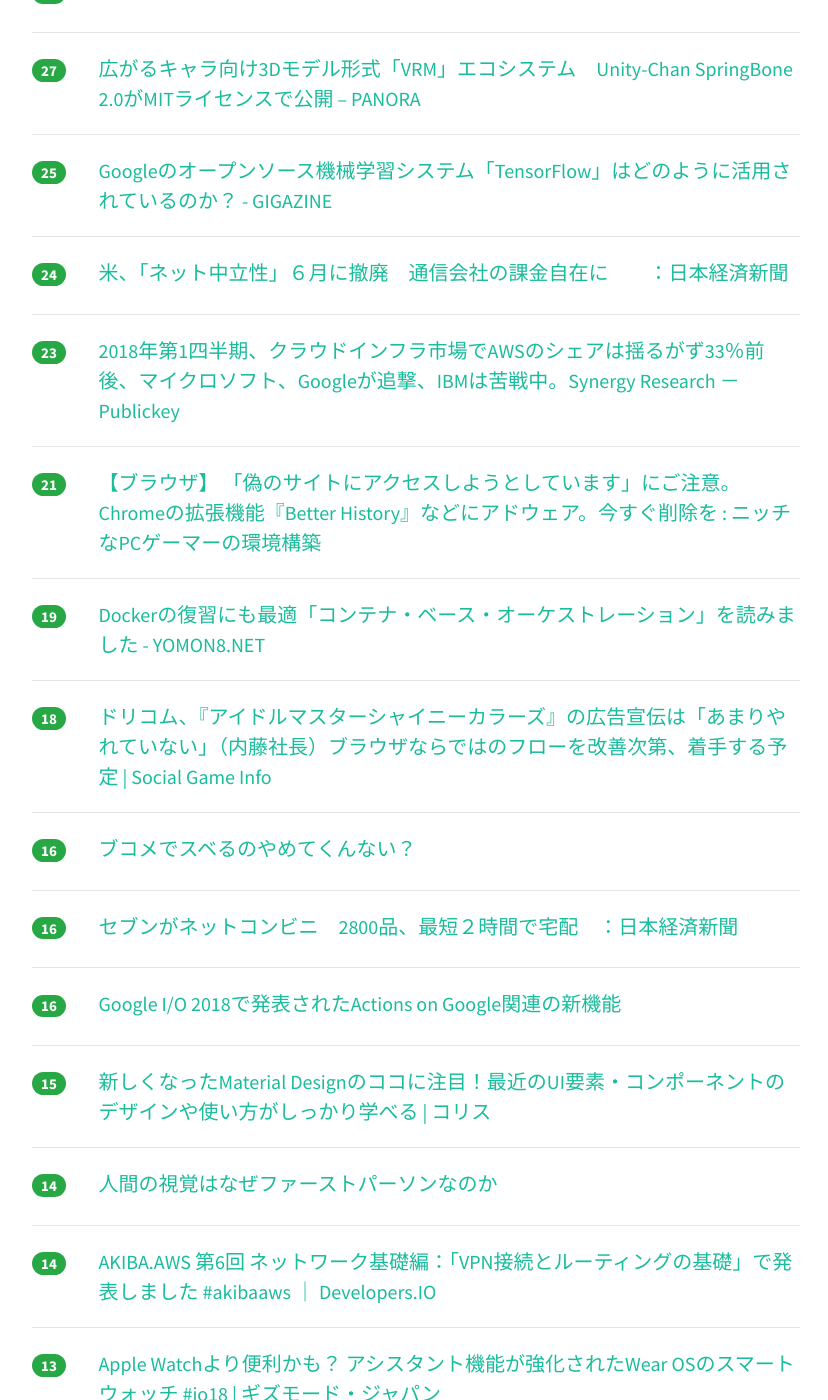
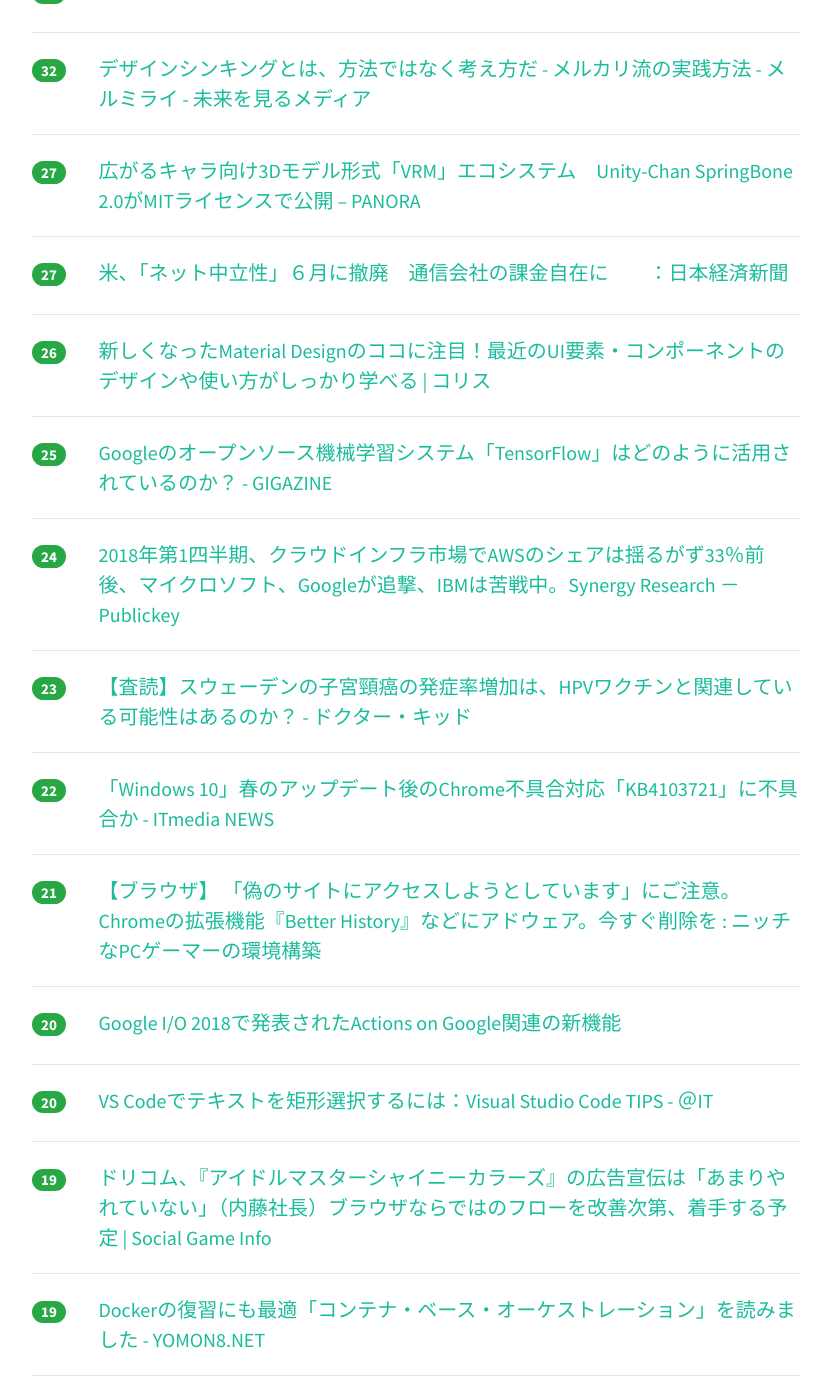
Before and after one commit to yatta47/hatena-matome-site, a Jekyll site: the page built from _posts/2018-05-11-hatena.md, in a window 1280 px wide and 1400 px high, scrolled down 1599 px. Shown: the whole window, without its empty margins (224-1052 px from the left). Built offline with Jekyll 4.4.1, drawn with Linux system fonts in a browser that asks for light colours; nearby versions of some CDN libraries; some of the changed text lies outside the part shown.

Commit message:
Updated 2018-05-11

```diff
--- a/_posts/2018-05-11-hatena.md
+++ b/_posts/2018-05-11-hatena.md
@@ -1,29 +1,39 @@
 ---
 layout: post
 title:  "2018-05-11 はてぶIT"
-date:   2018-05-11 12:01:55
+date:   2018-05-11 13:01:45
 tags: [it-hotentry]
 ---
-31 件のデータあり
+35 件のデータあり
 
 <hr><div class="row">
-<div class="col-1"><span class="badge badge-pill badge-success h2">256</span></div>
+<div class="col-1"><span class="badge badge-pill badge-success h2">340</span></div>
+<div class="col-11"><a href='http://embryo.hatenadiary.com/entry/2017/11/21/152225' target='_blank'>DNSの仕組みと調査方法について - embryo</a></div>
+</div>
+<hr>
+<div class="row">
+<div class="col-1"><span class="badge badge-pill badge-success h2">280</span></div>
 <div class="col-11"><a href='http://www.geekpage.jp/blog/?id=2018-5-10-1' target='_blank'>IPv6本 脱稿しました:Geekなぺーじ</a></div>
 </div>
 <hr>
 <div class="row">
-<div class="col-1"><span class="badge badge-pill badge-success h2">230</span></div>
-<div class="col-11"><a href='http://embryo.hatenadiary.com/entry/2017/11/21/152225' target='_blank'>DNSの仕組みと調査方法について - embryo</a></div>
+<div class="col-1"><span class="badge badge-pill badge-success h2">87</span></div>
+<div class="col-11"><a href='https://qiita.com/takasek/items/490370ebc1ffb09f106e' target='_blank'>コンパイルエラーやランタイムエラーを直していくだけでiOSアプリの作り方がわかるプロジェクト - Qiita</a></div>
 </div>
 <hr>
 <div class="row">
-<div class="col-1"><span class="badge badge-pill badge-success h2">58</span></div>
+<div class="col-1"><span class="badge badge-pill badge-success h2">63</span></div>
 <div class="col-11"><a href='https://speakerdeck.com/jepa/20180510-2' target='_blank'>dマガジン技術/20180510 // Speaker Deck</a></div>
 </div>
 <hr>
 <div class="row">
-<div class="col-1"><span class="badge badge-pill badge-success h2">58</span></div>
-<div class="col-11"><a href='https://qiita.com/takasek/items/490370ebc1ffb09f106e' target='_blank'>コンパイルエラーやランタイムエラーを直していくだけでiOSアプリの作り方がわかるプロジェクト - Qiita</a></div>
+<div class="col-1"><span class="badge badge-pill badge-success h2">56</span></div>
+<div class="col-11"><a href='https://gigazine.net/news/20180511-mapbox/' target='_blank'>「Googleマップ1強」の状況で独自のセースルポイントを武器に拡大を図る新興オンラインマップサービスの存在 - GIGAZINE</a></div>
+</div>
+<hr>
+<div class="row">
+<div class="col-1"><span class="badge badge-pill badge-success h2">55</span></div>
+<div class="col-11"><a href='http://tsudoi.org/guide/detail/0.html' target='_blank'>ソースコードの形状ルール | 吉本式コーディング</a></div>
 </div>
 <hr>
 <div class="row">
@@ -33,7 +43,17 @@ tags: [it-hotentry]
 <hr>
 <div class="row">
 <div class="col-1"><span class="badge badge-pill badge-success h2">44</span></div>
+<div class="col-11"><a href='https://news.yahoo.co.jp/byline/shinoharashuji/20180510-00085065/' target='_blank'>ソフトバンクの『＋メッセージ』で「メールが消えた」報告が相次ぐ。アプリは配信停止に(篠原修司) - 個人 - Yahoo!ニュース</a></div>
+</div>
+<hr>
+<div class="row">
+<div class="col-1"><span class="badge badge-pill badge-success h2">44</span></div>
 <div class="col-11"><a href='https://blog.mwed.info/posts/use_embulk_for_db_mask.html' target='_blank'>Embulk+Digdagを利用して、個人情報を考慮したマスク処理を開発用DBに行う — みんなのウェディングエンジニアリングブログ</a></div>
+</div>
+<hr>
+<div class="row">
+<div class="col-1"><span class="badge badge-pill badge-success h2">43</span></div>
+<div class="col-11"><a href='http://threeprogramming.lolipop.jp/blog/?p=1144' target='_blank'>月刊: Kaggleは役に立たない | threecourse's memo</a></div>
 </div>
 <hr>
 <div class="row">
@@ -42,43 +62,38 @@ tags: [it-hotentry]
 </div>
 <hr>
 <div class="row">
-<div class="col-1"><span class="badge badge-pill badge-success h2">40</span></div>
-<div class="col-11"><a href='https://news.yahoo.co.jp/byline/shinoharashuji/20180510-00085065/' target='_blank'>ソフトバンクの『＋メッセージ』で「メールが消えた」報告が相次ぐ。アプリは配信停止に(篠原修司) - 個人 - Yahoo!ニュース</a></div>
-</div>
-<hr>
-<div class="row">
-<div class="col-1"><span class="badge badge-pill badge-success h2">40</span></div>
-<div class="col-11"><a href='https://gigazine.net/news/20180511-mapbox/' target='_blank'>「Googleマップ1強」の状況で独自のセースルポイントを武器に拡大を図る新興オンラインマップサービスの存在 - GIGAZINE</a></div>
-</div>
-<hr>
-<div class="row">
 <div class="col-1"><span class="badge badge-pill badge-success h2">37</span></div>
 <div class="col-11"><a href='https://wslash.com/?p=4654' target='_blank'>ITインフラ業界にとっての深夜アニメは「接待ゴルフ」のようなものなのか？ - P2P today ダブルスラッシュ</a></div>
 </div>
 <hr>
 <div class="row">
-<div class="col-1"><span class="badge badge-pill badge-success h2">37</span></div>
-<div class="col-11"><a href='http://threeprogramming.lolipop.jp/blog/?p=1144' target='_blank'>月刊: Kaggleは役に立たない | threecourse's memo</a></div>
-</div>
-<hr>
-<div class="row">
-<div class="col-1"><span class="badge badge-pill badge-success h2">35</span></div>
+<div class="col-1"><span class="badge badge-pill badge-success h2">36</span></div>
 <div class="col-11"><a href='https://www.buzzfeed.com/jp/yuikashima/iphone-default-hack' target='_blank'>iPhoneのデフォルト機能ってこんなに進化してたの…！！！！！？？？？</a></div>
 </div>
 <hr>
 <div class="row">
-<div class="col-1"><span class="badge badge-pill badge-success h2">32</span></div>
-<div class="col-11"><a href='http://tsudoi.org/guide/detail/0.html' target='_blank'>ソースコードの形状ルール | 吉本式コーディング</a></div>
+<div class="col-1"><span class="badge badge-pill badge-success h2">34</span></div>
+<div class="col-11"><a href='https://gigazine.net/news/20180511-six-traits-high-potential-personality/' target='_blank'>「仕事ができる人」が持つ6つの特徴とは？ - GIGAZINE</a></div>
 </div>
 <hr>
 <div class="row">
-<div class="col-1"><span class="badge badge-pill badge-success h2">28</span></div>
-<div class="col-11"><a href='https://gigazine.net/news/20180511-six-traits-high-potential-personality/' target='_blank'>「仕事ができる人」が持つ6つの特徴とは？ - GIGAZINE</a></div>
+<div class="col-1"><span class="badge badge-pill badge-success h2">32</span></div>
+<div class="col-11"><a href='http://www.mermirai.com/entry/designthinking' target='_blank'>デザインシンキングとは、方法ではなく考え方だ - メルカリ流の実践方法 - メルミライ - 未来を見るメディア</a></div>
 </div>
 <hr>
 <div class="row">
 <div class="col-1"><span class="badge badge-pill badge-success h2">27</span></div>
 <div class="col-11"><a href='http://panora.tokyo/61196/' target='_blank'>広がるキャラ向け3Dモデル形式「VRM」エコシステム　Unity-Chan SpringBone 2.0がMITライセンスで公開 – PANORA</a></div>
+</div>
+<hr>
+<div class="row">
+<div class="col-1"><span class="badge badge-pill badge-success h2">27</span></div>
+<div class="col-11"><a href='https://www.nikkei.com/article/DGXMZO30352880R10C18A5000000/' target='_blank'>米、「ネット中立性」６月に撤廃　通信会社の課金自在に　　：日本経済新聞</a></div>
+</div>
+<hr>
+<div class="row">
+<div class="col-1"><span class="badge badge-pill badge-success h2">26</span></div>
+<div class="col-11"><a href='https://coliss.com/articles/build-websites/operation/design/about-material-design-2018.html' target='_blank'>新しくなったMaterial Designのココに注目！最近のUI要素・コンポーネントのデザインや使い方がしっかり学べる | コリス</a></div>
 </div>
 <hr>
 <div class="row">
@@ -88,12 +103,17 @@ tags: [it-hotentry]
 <hr>
 <div class="row">
 <div class="col-1"><span class="badge badge-pill badge-success h2">24</span></div>
-<div class="col-11"><a href='https://www.nikkei.com/article/DGXMZO30352880R10C18A5000000/' target='_blank'>米、「ネット中立性」６月に撤廃　通信会社の課金自在に　　：日本経済新聞</a></div>
+<div class="col-11"><a href='https://www.publickey1.jp/blog/18/20181aws33googleibmsynergy_research.html' target='_blank'>2018年第1四半期、クラウドインフラ市場でAWSのシェアは揺るがず33％前後、マイクロソフト、Googleが追撃、IBMは苦戦中。Synergy Research － Publickey</a></div>
 </div>
 <hr>
 <div class="row">
 <div class="col-1"><span class="badge badge-pill badge-success h2">23</span></div>
-<div class="col-11"><a href='https://www.publickey1.jp/blog/18/20181aws33googleibmsynergy_research.html' target='_blank'>2018年第1四半期、クラウドインフラ市場でAWSのシェアは揺るがず33％前後、マイクロソフト、Googleが追撃、IBMは苦戦中。Synergy Research － Publickey</a></div>
+<div class="col-11"><a href='http://www.dr-kid.net/entry/2018/05/10/%E3%80%90%E6%9F%BB%E8%AA%AD%E3%80%91%E3%82%B9%E3%82%A6%E3%82%A7%E3%83%BC%E3%83%87%E3%83%B3%E3%81%AE%E5%AD%90%E5%AE%AE%E9%A0%B8%E7%99%8C%E3%81%AE%E7%99%BA%E7%97%87%E7%8E%87%E5%A2%97%E5%8A%A0%E3%81%AF%E3%80%81HPV' target='_blank'>【査読】スウェーデンの子宮頸癌の発症率増加は、HPVワクチンと関連している可能性はあるのか？ - ドクター・キッド</a></div>
+</div>
+<hr>
+<div class="row">
+<div class="col-1"><span class="badge badge-pill badge-success h2">22</span></div>
+<div class="col-11"><a href='http://www.itmedia.co.jp/news/articles/1805/11/news071.html' target='_blank'>「Windows 10」春のアップデート後のChrome不具合対応「KB4103721」に不具合か - ITmedia NEWS</a></div>
 </div>
 <hr>
 <div class="row">
@@ -102,33 +122,33 @@ tags: [it-hotentry]
 </div>
 <hr>
 <div class="row">
+<div class="col-1"><span class="badge badge-pill badge-success h2">20</span></div>
+<div class="col-11"><a href='https://www.eisbahn.jp/yoichiro/2018/05/aog_io_2018.html' target='_blank'>Google I/O 2018で発表されたActions on Google関連の新機能</a></div>
+</div>
+<hr>
+<div class="row">
+<div class="col-1"><span class="badge badge-pill badge-success h2">20</span></div>
+<div class="col-11"><a href='http://www.atmarkit.co.jp/ait/articles/1805/11/news022.html' target='_blank'>VS Codeでテキストを矩形選択するには：Visual Studio Code TIPS - ＠IT</a></div>
+</div>
+<hr>
+<div class="row">
+<div class="col-1"><span class="badge badge-pill badge-success h2">19</span></div>
+<div class="col-11"><a href='http://gamebiz.jp/?p=210529' target='_blank'>ドリコム、『アイドルマスターシャイニーカラーズ』の広告宣伝は「あまりやれていない」（内藤社長）ブラウザならではのフローを改善次第、着手する予定 | Social Game Info</a></div>
+</div>
+<hr>
+<div class="row">
 <div class="col-1"><span class="badge badge-pill badge-success h2">19</span></div>
 <div class="col-11"><a href='http://yomon.hatenablog.com/entry/2018/05/10/Docker%E3%81%AE%E5%BE%A9%E7%BF%92%E3%81%AB%E3%82%82%E6%9C%80%E9%81%A9%E3%80%8C%E3%82%B3%E3%83%B3%E3%83%86%E3%83%8A%E3%83%BB%E3%83%99%E3%83%BC%E3%82%B9%E3%83%BB%E3%82%AA%E3%83%BC%E3%82%B1%E3%82%B9%E3%83%88' target='_blank'>Dockerの復習にも最適「コンテナ・ベース・オーケストレーション」を読みました - YOMON8.NET</a></div>
 </div>
 <hr>
 <div class="row">
-<div class="col-1"><span class="badge badge-pill badge-success h2">18</span></div>
-<div class="col-11"><a href='http://gamebiz.jp/?p=210529' target='_blank'>ドリコム、『アイドルマスターシャイニーカラーズ』の広告宣伝は「あまりやれていない」（内藤社長）ブラウザならではのフローを改善次第、着手する予定 | Social Game Info</a></div>
+<div class="col-1"><span class="badge badge-pill badge-success h2">17</span></div>
+<div class="col-11"><a href='https://www.nikkei.com/article/DGKKZO30313920Q8A510C1TJ3000/' target='_blank'>セブンがネットコンビニ　2800品、最短２時間で宅配　：日本経済新聞</a></div>
 </div>
 <hr>
 <div class="row">
 <div class="col-1"><span class="badge badge-pill badge-success h2">16</span></div>
 <div class="col-11"><a href='https://anond.hatelabo.jp/20180508141711' target='_blank'>ブコメでスベるのやめてくんない？</a></div>
-</div>
-<hr>
-<div class="row">
-<div class="col-1"><span class="badge badge-pill badge-success h2">16</span></div>
-<div class="col-11"><a href='https://www.nikkei.com/article/DGKKZO30313920Q8A510C1TJ3000/' target='_blank'>セブンがネットコンビニ　2800品、最短２時間で宅配　：日本経済新聞</a></div>
-</div>
-<hr>
-<div class="row">
-<div class="col-1"><span class="badge badge-pill badge-success h2">16</span></div>
-<div class="col-11"><a href='https://www.eisbahn.jp/yoichiro/2018/05/aog_io_2018.html' target='_blank'>Google I/O 2018で発表されたActions on Google関連の新機能</a></div>
-</div>
-<hr>
-<div class="row">
-<div class="col-1"><span class="badge badge-pill badge-success h2">15</span></div>
-<div class="col-11"><a href='https://coliss.com/articles/build-websites/operation/design/about-material-design-2018.html' target='_blank'>新しくなったMaterial Designのココに注目！最近のUI要素・コンポーネントのデザインや使い方がしっかり学べる | コリス</a></div>
 </div>
 <hr>
 <div class="row">
@@ -157,7 +177,7 @@ tags: [it-hotentry]
 </div>
 <hr>
 <div class="row">
-<div class="col-1"><span class="badge badge-pill badge-success h2">10</span></div>
+<div class="col-1"><span class="badge badge-pill badge-success h2">12</span></div>
 <div class="col-11"><a href='https://this.kiji.is/367418401692337249' target='_blank'>アップル、クレカ発行へ　米ゴールドマンと提携 - 共同通信</a></div>
 </div>
 <hr>
```
